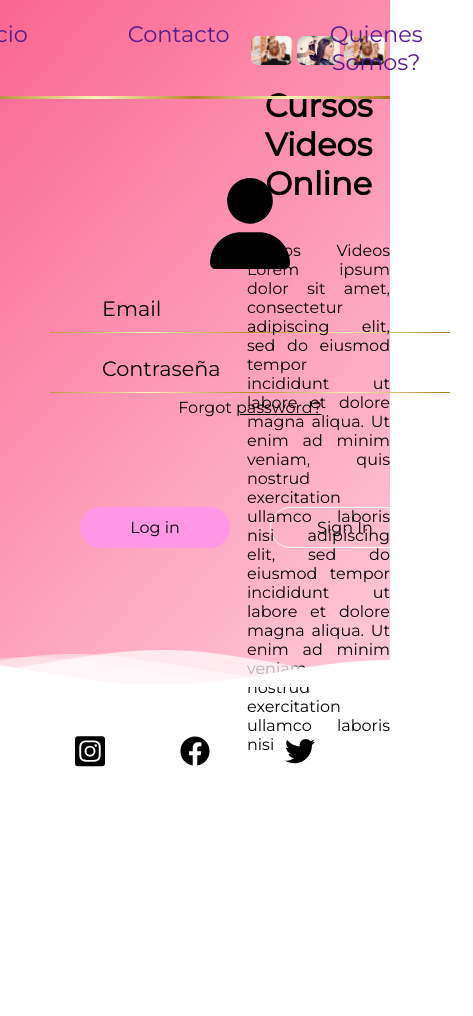
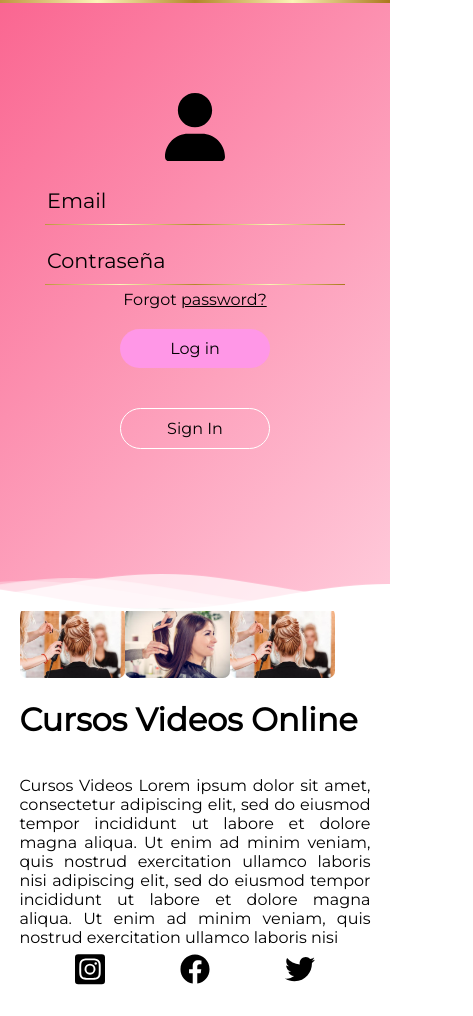
Before and after one commit to Fran55sh/LMS, a plain HTML site: page index.html in a window 390 px wide. Shown: the whole page, 473 px wide, since content can reach past the window. Before the commit the page ends 844 px from the top, so only its background shows below. Drawn offline with Linux system fonts and the light colour scheme.

Commit message:
frontend v2.0

```diff
--- a/index.html
+++ b/index.html
@@ -12,77 +12,7 @@
   <title>Document</title>
 </head>
 
-<body scroll="no">
-  <!-- <main>
-    <header>
-
-      <div class="logo">
-        <img src="https://via.placeholder.com/150" alt="">
-      </div>
-      <nav class="nav">
-        <ul>
-          <li><a href="">Inicio</a> </li>
-          <li><a href="">Contacto</a></li>
-          <li><a href="">Quienes Somos?</a></li>
-        </ul>
-      </nav>
-      <div class="line"></div>
-    </header>
-
-    <section class="section">
-
-      <aside class="aside">
-        <form class="login" action="" method="post">
-
-          <div class="imgcontainer">
-            <svg class="svg" xmlns="http://www.w3.org/2000/svg" viewBox="0 0 448 512">
-              <path
-                d="M224 256c70.7 0 128-57.31 128-128s-57.3-128-128-128C153.3 0 96 57.31 96 128S153.3 256 224 256zM274.7 304H173.3C77.61 304 0 381.6 0 477.3c0 19.14 15.52 34.67 34.66 34.67h378.7C432.5 512 448 496.5 448 477.3C448 381.6 370.4 304 274.7 304z" />
-            </svg>
-          </div>
-
-          <div class="form">
-            <input type="email" placeholder="Email" name="email" required />
-            <div class="line"></div>
-            <input type="password" placeholder="Contraseña" name="psw" required />
-            <div class="line"></div>
-            <span style="display: block; " class="psw">Forgot <a href="#">password?</a></span>
-
-            <div class="signBtn">
-              <button class="login-btn golden-btn" type="submit">Log in</button>
-              <button class="signin-btn" type="submit">
-                <div class="wrap"></div>Sign In
-              </button>
-              <button class="login-btn golden-btn" type="submit">Crear Cuenta</button>
-            </div>
-          </div>
-        </form>
-      </aside>
-
-      <section class="contenido">
-
-      <h1 class="titulo">Cursos Videos Online</h1>
-      <p class="texto-principal">
-        Cursos Videos Lorem ipsum dolor sit amet, consectetur adipiscing elit, sed do eiusmod tempor incididunt ut
-        labore et dolore magna aliqua. Ut enim ad minim veniam, quis nostrud exercitation ullamco laboris nisi
-        adipiscing elit, sed do eiusmod tempor incididunt ut
-        labore et dolore magna aliqua. Ut enim ad minim veniam, quis nostrud exercitation ullamco laboris nisi
-      </p>
-
-      <div class="contenido-imagenes">
-        <img src="./assets/como_poner_precios_en_una_peluqueria_48499_600.jpg" alt="">
-        <img src="./assets/530329.webp" alt="">
-      </div>
-
-
-
-    </section>
-
-
-    </section>
-  </main> -->
-  <!--Hey! This is the original version
-of Simple CSS Waves-->
+<body>
 
   <div class="header">
     <header>
@@ -100,7 +30,7 @@ of Simple CSS Waves-->
 
     <!--Content before waves-->
     <div class="inner-header flex">
-      <!--Just the logo.. Don't mind this-->
+
       <aside class="aside">
         <form class="login" action="" method="post">
 
@@ -127,6 +57,7 @@ of Simple CSS Waves-->
           </div>
         </form>
       </aside>
+
       <div class="texto">
         <div class="contenido-imagenes">
           <img src="./assets/530329.webp" alt="">
@@ -163,22 +94,32 @@ of Simple CSS Waves-->
       </svg>
     </div>
     <!--Waves end-->
-
-    <section class="contenido">
-
-
-
-
-
-
-
-    </section>
   </div>
   <!--Header ends-->
 
   <!--Content starts-->
 
+  <main>
 
+    <div class="contenido-mobile">
+      <div class="texto">
+        <div class="contenido-imagenes-mobile">
+          <img src="./assets/530329.webp" alt="">
+          <img src="./assets/como_poner_precios_en_una_peluqueria_48499_600.jpg" alt="">
+          <img src="./assets/530329.webp" alt="">
+        </div>
+
+
+        <h1 class="titulo">Cursos Videos Online</h1>
+        <p class="texto-principal">
+          Cursos Videos Lorem ipsum dolor sit amet, consectetur adipiscing elit, sed do eiusmod tempor incididunt ut
+          labore et dolore magna aliqua. Ut enim ad minim veniam, quis nostrud exercitation ullamco laboris nisi
+          adipiscing elit, sed do eiusmod tempor incididunt ut
+          labore et dolore magna aliqua. Ut enim ad minim veniam, quis nostrud exercitation ullamco laboris nisi
+        </p>
+      </div>
+
+    </div>
 
     <footer class="footer">
       <svg xmlns="http://www.w3.org/2000/svg" viewBox="0 0 448 512">
@@ -195,6 +136,11 @@ of Simple CSS Waves-->
       </svg>
 
     </footer>
+
+
+  </main>
+
+
   <!--Content ends-->
 
 </body>
--- a/styles/_login.scss
+++ b/styles/_login.scss
@@ -1,10 +1,3 @@
-// main {
-//   display: flex;
-//   flex-direction: column;
-//   align-items: center;
-//   height: 100vh;
-//   max-width: 100vw;
-
 header {
   display: flex;
   align-items: center;
@@ -40,50 +33,6 @@ header {
   }
 }
 
-//   .section {
-//     width: 100vw;
-//     display: flex;
-//     flex-direction: row;
-//     justify-content: space-between;
-//     background: $primary-color-gradient ;
-
-//     .contenido {
-//       width: 60vw;
-//       display: flex;
-//       flex-direction: column;
-//       justify-content: flex-start;
-//       align-items: flex-start;
-//       padding-left: 50px;
-//       margin: 50px;
-//       background-color: white;
-
-//       .titulo {
-//         color: $secondaty-text-color;
-//         font-size: 2rem;
-//       }
-
-//       .texto-principal {
-//         width: 70%;
-//         text-align: justify;
-//         font-size: 1.5rem;
-//       }
-
-//       .contenido-imagenes {
-//         display: flex;
-//         flex-wrap: wrap;
-//         justify-content: space-evenly;
-//         padding-right: 50px;
-
-//         img {
-//           border-radius: 7px;
-//           object-fit: cover;
-//           width: 30%;
-//         }
-//       }
-//     }
-
-
-
 aside {
   padding: 0 30px 0 0px;
   max-width: 30vw;
@@ -96,6 +45,7 @@ aside {
     display: block;
     align-items: center;
     margin: auto;
+    margin-top: 50px;
 
     .imgcontainer {
       text-align: center;
@@ -144,14 +94,14 @@ aside {
     }
 
     .signBtn {
-      margin: 70px 10px 0;
+      margin: 0 10px 0;
       display: flex;
       justify-content: space-between;
 
       button {
         width: 150px;
         padding: 10px 30px 10px 30px;
-        margin:  20px;
+        margin: 20px;
         border-radius: 30px;
         color: black;
         font-family: $primary-font-style;
@@ -178,10 +128,6 @@ aside {
 // }
 // }
 
-body {
-  margin: 0;
-}
-
 .header {
   position: relative;
   text-align: center;
@@ -193,22 +139,22 @@ body {
   height: 65vh;
   width: 100vw;
   margin: 0;
+  margin-top :20px ;
   padding: 0;
   display: flex;
   justify-content: space-around;
   align-items: center;
-
+}
 .contenido-imagenes {
   display: flex;
   flex-wrap: wrap;
-    margin-top: 10px;
   justify-content: space-evenly;
 
   img {
     border-radius: 7px;
     object-fit: cover;
     width: 30%;
-      height: auto;;
+    height: auto;
   }
 }
 
@@ -216,16 +162,15 @@ body {
   display: flex;
   flex-direction: column;
   max-width: 40vw;
-    margin-top: 50px;
-
 
   .texto-principal {
     text-align: justify;
     font-size: 1rem;
+    margin-bottom: 0;
   }
 }
 
-}
+
 
 //
 
@@ -238,8 +183,40 @@ body {
   max-height: 150px;
 }
 
+.contenido-mobile {
+  display: none;
+  margin: auto;
+  min-width: 100vw;
+  margin: 0;
+
+  .texto {
+    display: flex;
+    min-width: 90%;
+    flex-direction: column;
+    margin: 50px;
+
+    .contenido-imagenes-mobile {
+      display: flex;
+      flex-wrap: wrap;
+      // justify-content: space-evenly;
+
+      img {
+        border-radius: 7px;
+        object-fit: cover;
+        width: 30%;
+        height: auto;
+      }
+    }
+    .texto-principal {
+      text-align: justify;
+      font-size: 1rem;
+      margin-bottom: 0;
+    }
+  }
+}
+
 .footer {
-  padding: 50px 0 30px 0;
+  padding: 5px 0 30px 0;
   width: 100%;
   display: flex;
   justify-content: space-evenly;
@@ -288,3 +265,37 @@ body {
     height: 30vh;
   }
 }
+
+@media (max-width: 900px) {
+  .contenido-mobile {
+    display: block;
+
+    .texto{
+      margin: auto;
+    }
+  }
+  .texto, nav{
+    display: none;
+  }
+  .inner-header{
+    display: inline-block;
+    width: 100%;
+  }
+
+  aside{
+    margin: 20px 0 0 0;
+    padding: 0;
+    max-width: none;
+
+  }
+
+  .form{
+    max-width: 100%;
+
+    .signBtn{
+      flex-direction: column;
+      align-items: center;
+    }
+  }
+
+}
```
Also changed, not shown: Pantalla Login.png (deleted), Seccion Usuario.png (deleted), styles/style.css, 1 other file. Lines whose indentation alone changed are shown as unchanged.
